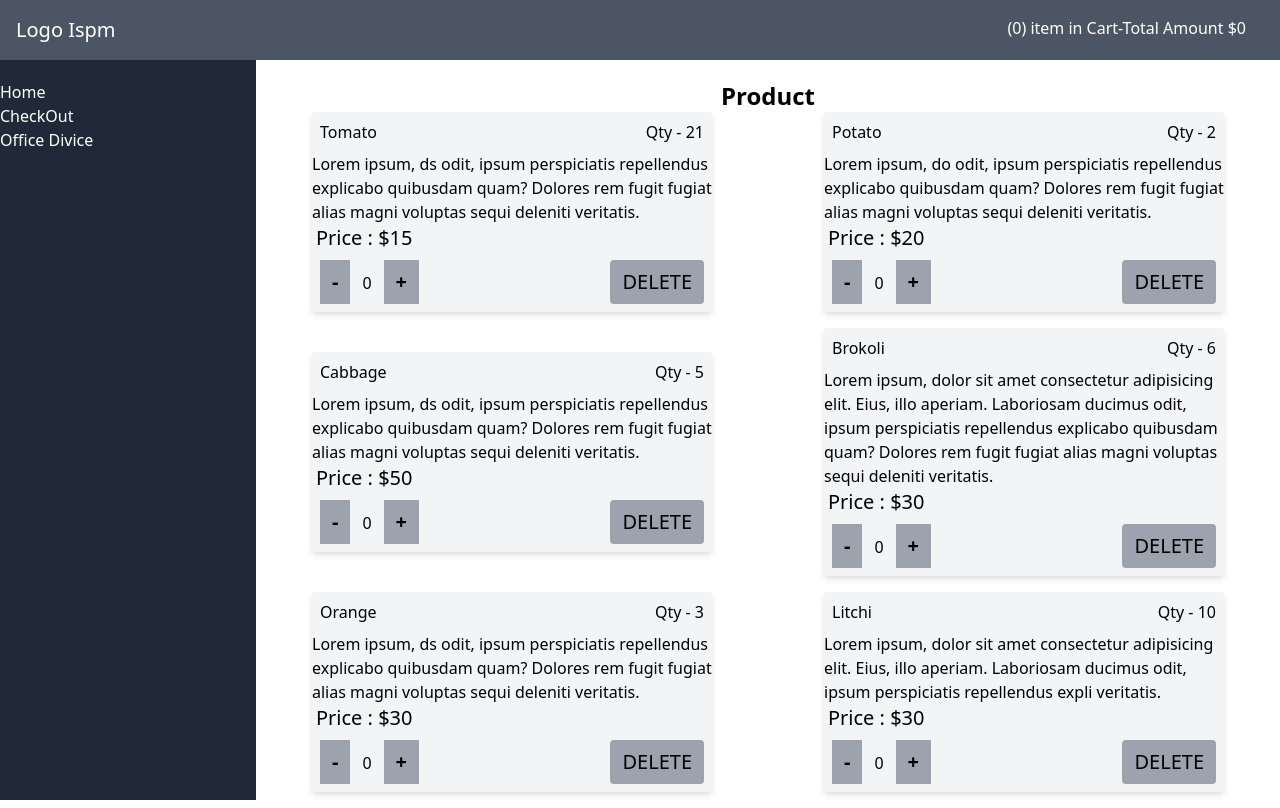
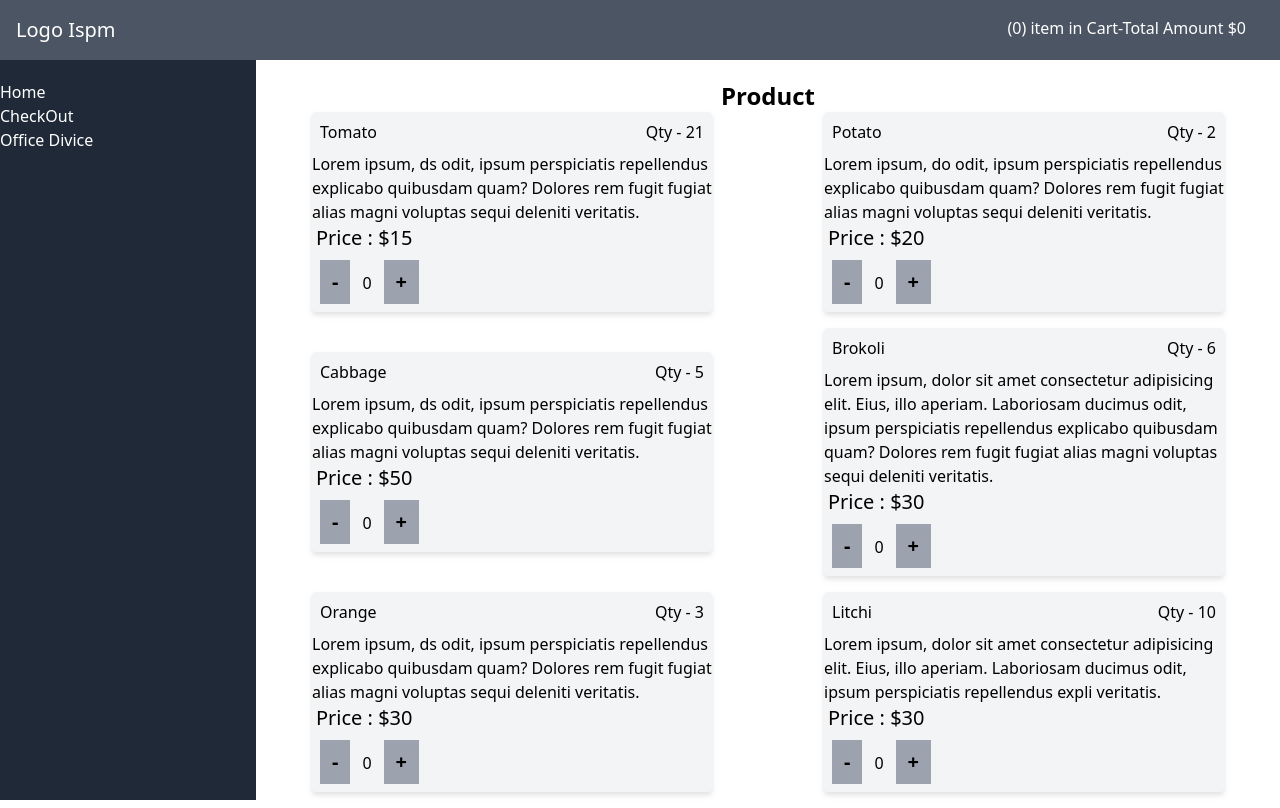
Before and after one commit to SandeepYadav99/FRONTEND-PRACTICAL-TEST, a React (Create React App) app: page / in a window 1280 px wide. Built offline with nearby package versions, Linux system fonts and the light colour scheme.

Commit message:
[fix] button

```diff
--- a/src/app/pages/ProductBoard/ProductBoard.tsx
+++ b/src/app/pages/ProductBoard/ProductBoard.tsx
@@ -53,9 +53,6 @@ const ProductBoard = () => {
                                     </span>
                                     <button className='font-bold text-xl border px-3 py-2 bg-gray-400 text-black' onClick={() => handleAddToCart(item)}>+</button>
                                 </div>
-                                <div>
-                                    <button className=' text-xl border px-3 py-2 bg-gray-400 text-black rounded'>DELETE</button>
-                                </div>
                             </div>
                         </div>
                     )
```
